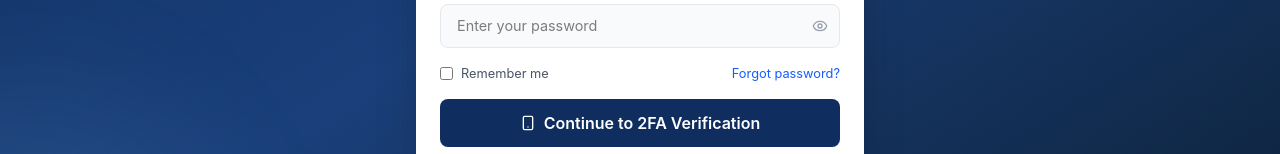
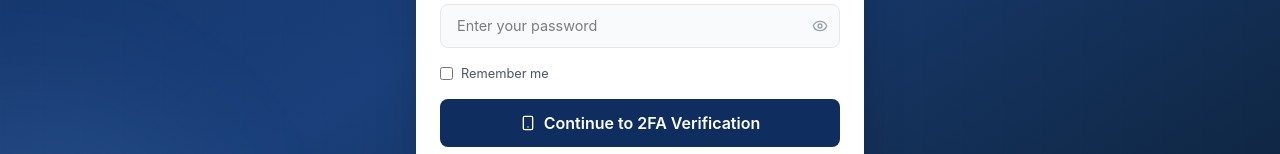
Before and after one commit to devRod11/LibraSys, a React (Vite) app in the folder client/: page /login/admin in a window 1280 px wide. Shown: the part 482-636 px from the top of the page. Built offline with nearby package versions, Linux system fonts and the light colour scheme; no server answers.

Commit message:
Update AdminLogin.tsx

```diff
--- a/client/src/app/pages/auth/AdminLogin.tsx
+++ b/client/src/app/pages/auth/AdminLogin.tsx
@@ -153,9 +153,6 @@ export default function AdminLogin() {
                 <input type="checkbox" className="rounded border-gray-300 text-blue-600" />
                 <span className="text-gray-600" style={{ fontSize: "0.8rem" }}>Remember me</span>
               </label>
-              <button type="button" className="text-blue-600 hover:text-blue-700 transition-colors" style={{ fontSize: "0.8rem" }}>
-                Forgot password?
-              </button>
             </div>
 
             <button
```
